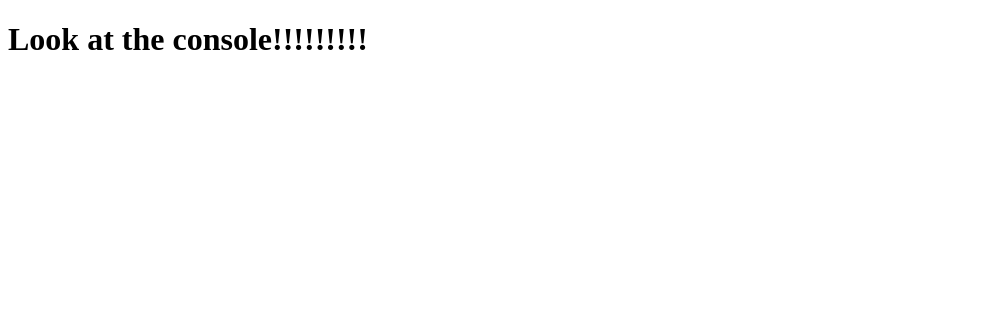
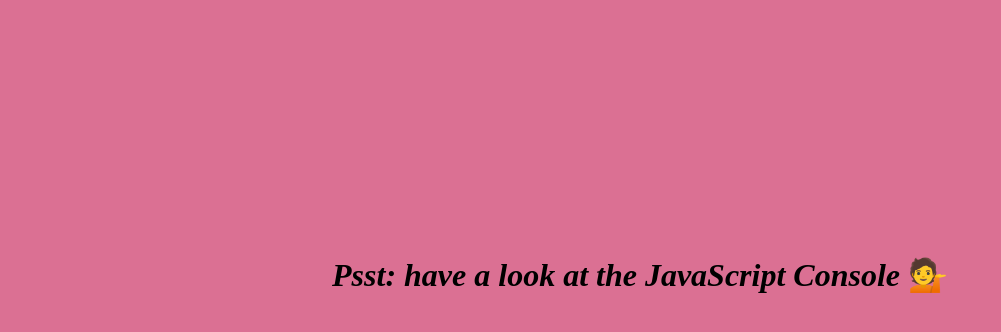
Before and after one commit to bandgarmamta/JavaScript-30, a plain HTML site: page 14-Object-and-arrays-reference-vs-copy/index.html in a window 1280 px wide. Shown: the whole page, without its empty margins (0-1001 px from the left). Drawn offline with Linux system fonts and the light colour scheme.

Commit message:
style: styled 14th page

```diff
--- a/14-Object-and-arrays-reference-vs-copy/index.html
+++ b/14-Object-and-arrays-reference-vs-copy/index.html
@@ -4,10 +4,17 @@
     <meta charset="UTF-8">
     <meta http-equiv="X-UA-Compatible" content="IE=edge">
     <meta name="viewport" content="width=device-width, initial-scale=1.0">
-    <title></title>
+    <title>Object and arrays- reference vs copy</title>
+    <style>
+        body{
+          background-color: palevioletred;
+          text-align: center;
+          margin-top: 20%;
+        }
+      </style>
 </head>
 <body>
-    <h1>Look at the console!!!!!!!!!</h1>
+    <h1><em>Psst: have a look at the JavaScript Console</em> 💁</h1>
     <script src="index.js"></script>
 </body>
 </html>
```
